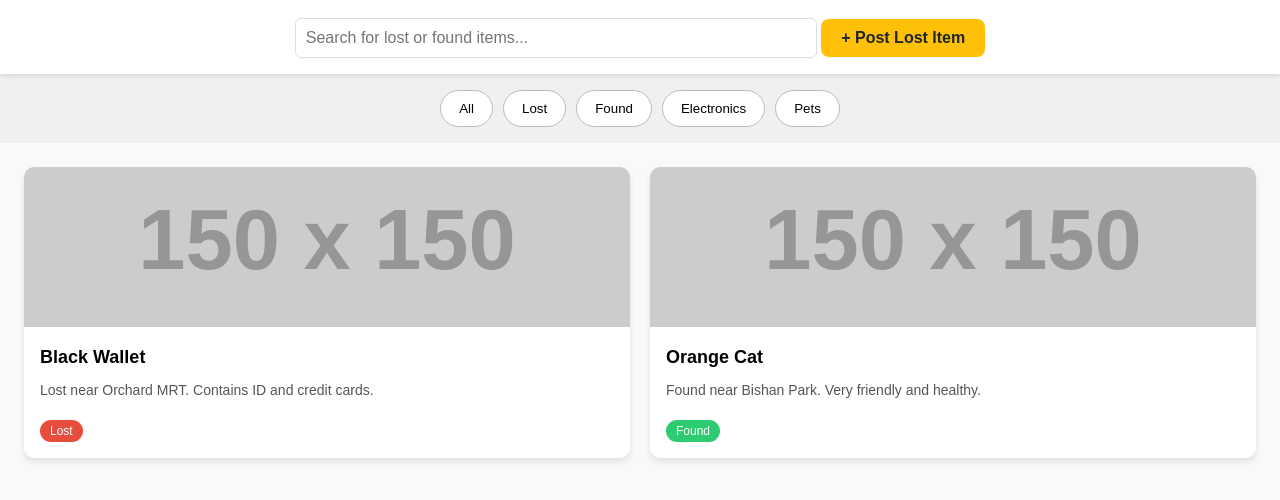
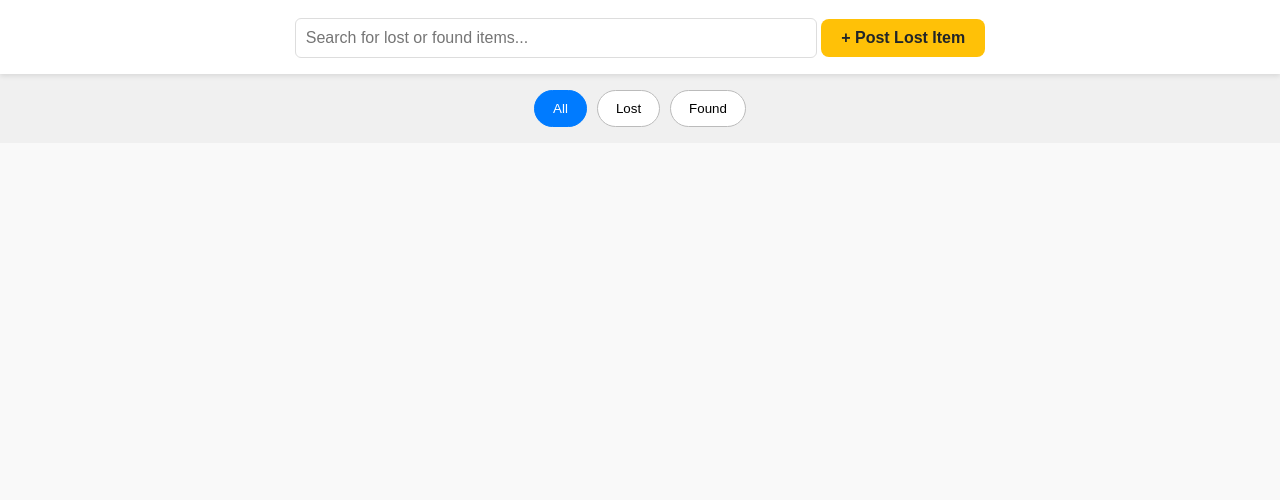
Before and after one commit to thehansong/lost-and-found-website, a plain HTML site: page index.html in a window 1280 px wide. Both pictures are taken after a click on the button "All". Shown: the part 56-556 px from the top of the page. Drawn offline with Linux system fonts and the light colour scheme; placeholder pictures from the web are drawn by us.

Commit message:
feature: Implement toggleable filter button for category

```diff
--- a/index.html
+++ b/index.html
@@ -20,31 +20,12 @@
   </header>
 
   <section class="filters">
-    <button class="filter-button">All</button>
-    <button class="filter-button">Lost</button>
-    <button class="filter-button">Found</button>
-    <button class="filter-button">Electronics</button>
-    <button class="filter-button">Pets</button>
+    <button class="filter-button" data-filter="all">All</button>
+    <button class="filter-button" data-filter="lost">Lost</button>
+    <button class="filter-button" data-filter="found">Found</button>
   </section>
 
-  <main class="item-grid" id="itemGrid">
-    <div class="item-card">
-      <img src="https://via.placeholder.com/150" alt="Item Image">
-      <div class="item-info">
-        <h2>Black Wallet</h2>
-        <p>Lost near Orchard MRT. Contains ID and credit cards.</p>
-        <span class="tag lost">Lost</span>
-      </div>
-    </div>
-    <div class="item-card">
-      <img src="https://via.placeholder.com/150" alt="Item Image">
-      <div class="item-info">
-        <h2>Orange Cat</h2>
-        <p>Found near Bishan Park. Very friendly and healthy.</p>
-        <span class="tag found">Found</span>
-      </div>
-    </div>
-  </main>
+  <main class="item-grid" id="itemGrid"></main>
 
   <!-- LOGIN MODAL -->
   <div id="loginModal" class="modal hidden">
--- a/script.js
+++ b/script.js
@@ -13,14 +13,47 @@ function renderItemCard(item) {
   info.innerHTML = `
     <h2>${item.title}</h2>
     <p>${item.description}</p>
-    ${item.location ? `<p><em>Location Found: ${item.location}</em></p>` : ""}
-    <span class="tag lost">Lost</span>
+    ${item.location ? `<p><em>Location: ${item.location}</em></p>` : ""}
+    <span class="tag ${item.category}">${item.category.charAt(0).toUpperCase() + item.category.slice(1)}</span>
   `;
 
   card.appendChild(image);
   card.appendChild(info);
-  itemGrid.prepend(card);
+  itemGrid.appendChild(card);
 }
+
+function renderFilteredItems(filter) {
+  const itemGrid = document.getElementById("itemGrid");
+  itemGrid.innerHTML = "";
+
+  const items = JSON.parse(localStorage.getItem("lostFoundItems")) || [];
+  const filteredItems = filter === "all" ? items : items.filter(item => item.category === filter);
+
+  filteredItems.forEach(renderItemCard);
+}
+
+let currentFilter = "all"; // Track which filter is active
+
+document.querySelectorAll(".filter-button").forEach(button => {
+  button.addEventListener("click", () => {
+    const selectedFilter = button.getAttribute("data-filter");
+
+    if (currentFilter === selectedFilter && selectedFilter !== "all") {
+      // Toggle off: return to "All"
+      currentFilter = "all";
+    } else {
+      currentFilter = selectedFilter;
+    }
+
+    // Update active class
+    document.querySelectorAll(".filter-button").forEach(btn => {
+      btn.classList.remove("active");
+    });
+    document.querySelector(`.filter-button[data-filter="${currentFilter}"]`)?.classList.add("active");
+
+    renderFilteredItems(currentFilter);
+  });
+});
 
 document.getElementById("postForm")?.addEventListener("submit", function (e) {
   e.preventDefault();
@@ -41,14 +74,14 @@ document.getElementById("postForm")?.addEventListener("submit", function (e) {
       description,
       location,
       image: imageData,
-      category: "lost"                  // Automatically assign 'lost' tag
+      category: "lost" // Default assigned category when first posted
     };
 
     const items = JSON.parse(localStorage.getItem("lostFoundItems")) || [];
     items.push(newItem);
     localStorage.setItem("lostFoundItems", JSON.stringify(items));
 
-    renderItemCard(newItem);
+    renderFilteredItems(currentFilter);
     document.getElementById("postForm").reset();
     closeModal("postModal");
   };
@@ -60,12 +93,12 @@ document.getElementById("postForm")?.addEventListener("submit", function (e) {
   }
 });
 
-window.addEventListener("DOMContentLoaded", function () {
-  const items = JSON.parse(localStorage.getItem("lostFoundItems")) || [];
-  items.forEach(renderItemCard);
+window.addEventListener("DOMContentLoaded", () => {
+  renderFilteredItems("all");
+  document.querySelector('.filter-button[data-filter="all"]')?.classList.add("active");
 });
 
-// 🔐 Modal control logic
+// Modal logic
 function openModal(modalId) {
   document.getElementById(modalId).classList.remove("hidden");
 }
--- a/style.css
+++ b/style.css
@@ -236,3 +236,9 @@ h1 {
 .post-button:hover {
   background-color: #e0a800;
 }
+
+.filter-button.active {
+  background-color: #007bff;
+  color: white;
+  border-color: #007bff;
+}
```
